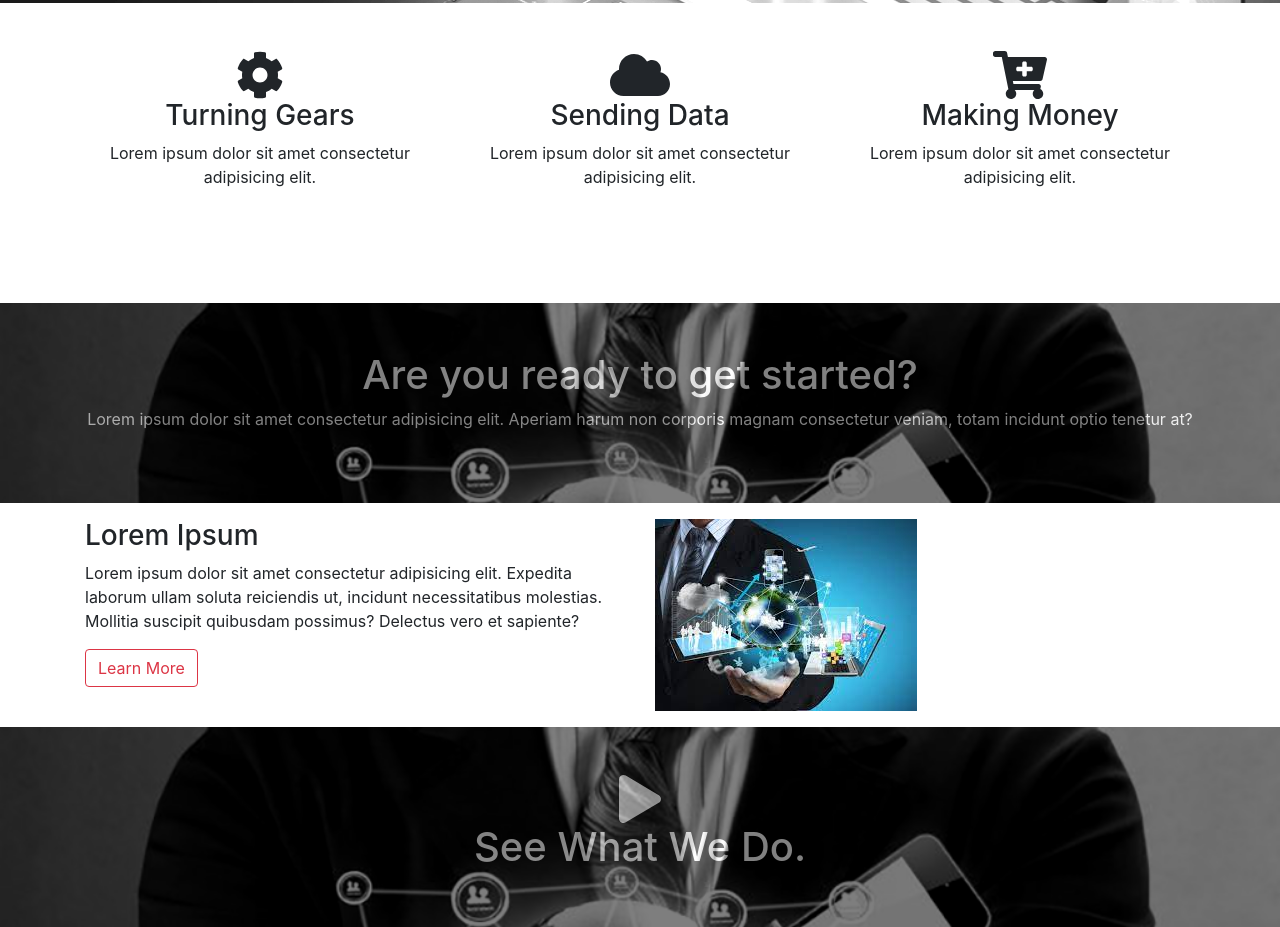
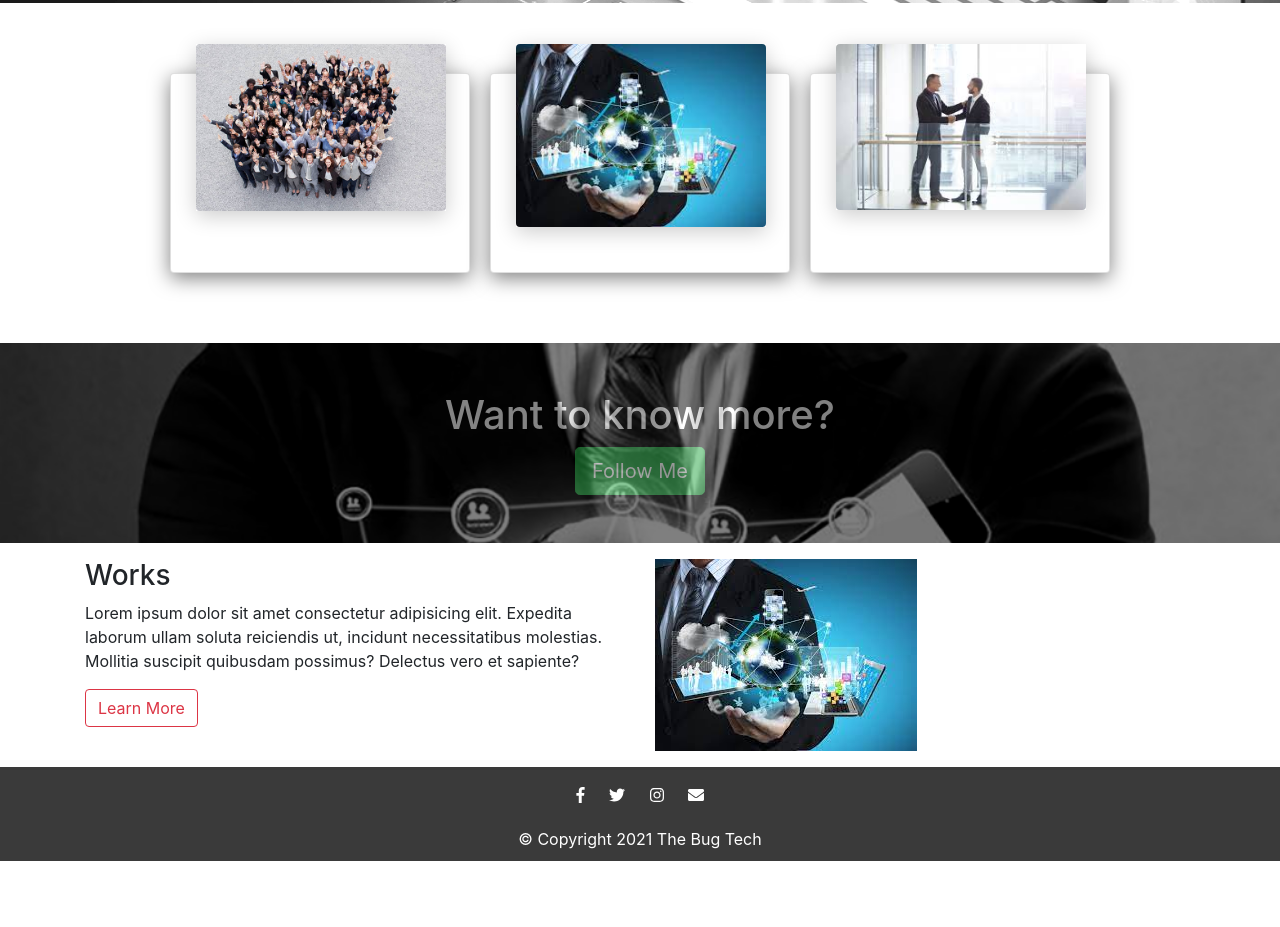
Before and after one commit to leo-alcantara/TheBugTechProject, a plain HTML site: page index.html in a window 1280 px wide. Shown: the part 500-1427 px from the top of the page. After the commit the page ends 1377 px from the top, so only its background shows below. Drawn offline with nearby package versions, Linux system fonts and the light colour scheme; a web font is replaced by a local one.

Commit message:
New stuff

```diff
--- a/css/styles.css
+++ b/css/styles.css
@@ -1,3 +1,8 @@
+
+body{
+    margin: 0;
+}
+
 .navbar .nav-link{
     font-size: 14px;
     text-transform: uppercase;
@@ -76,7 +81,6 @@ height: 300px;
     background-attachment: fixed;
     background-repeat: no-repeat;
     background-size: cover;
-
     text-align: center;
     color: white;
 }
@@ -85,7 +89,63 @@ height: 300px;
     color: white;
 }
 
-#video-modal{
-    width: 100%;
-    border: 0;
+
+.container .card {
+    max-width: 300px;
+    height: 200px;
+    margin: 70px 10px;
+    padding: 20px 15px;
+    box-shadow: 0 5px 20px rgba(0, 0, 0, 0.5);
+    transition: 0.3s ease-in-out
 }
+
+.container .card:hover {
+    height: 450px
+}
+
+.container .card .imgContainer {
+    position: relative;
+    width: 250px;
+    height: 250px;
+    top: -50px;
+    left: 10px;
+    z-index: 1;
+    box-shadow: 0 5px 20px rgba(0, 0, 0, 0.2)
+}
+
+.container .card .imgContainer img {
+    max-width: 100%;
+    border-radius: 4px
+}
+
+.container .card .content {
+    position: relative;
+    margin-top: -140px;
+    padding: 20px 15px;
+    text-align: center;
+    color: #111;
+    visibility: hidden;
+    opacity: 0;
+    pointer-events: none;
+    transition: 0.3s ease-in-out
+}
+
+.container .card:hover .content {
+    visibility: visible;
+    opacity: 1;
+    margin-top: -40px;
+    transition-delay: 0.3s
+}
+
+.footer{
+    background-color: rgb(58, 58, 58);
+    text-align: center;
+    color: white;
+}
+.social-icon {
+    margin: 20px 10px;
+  }
+
+  .p-footer{
+    padding-bottom: 10px;
+  }
--- a/index.html
+++ b/index.html
@@ -30,9 +30,9 @@
 
     <!-- NAV BAR -->
 
-<nav class="navbar navbar-expand-sm navbar-dark bg-dark">
+<nav class="navbar navbar-expand-sm navbar-dark bg-dark sticky-top">
 <div class="container">
-<img src="Images/logo_the_bug.png" alt="The Bug Logo" class="navbar-brand">
+<img src="Images/logo-white.png" alt="The Bug Logo" class="navbar-brand">
 <button class="navbar-toggler" data-toggle="collapse" data-target="#navbarCollapse">
     <span class="navbar-toggler-icon"></span>
 </button>
@@ -43,18 +43,19 @@
             <a href="#navbarCollapse" class="nav-link">Home</a>
         </li>
         <li class="nav-item">
-            <a href="#" class="nav-link">About</a>
+            <a href="#about" class="nav-link">About</a>
         </li>
         <li class="nav-item">
-            <a href="#" class="nav-link">Works</a>
+            <a href="#works" class="nav-link">Works</a>
         </li>
         <li class="nav-item">
-            <a href="#" class="nav-link">Contact</a>
+            <a href="#contact" class="nav-link">Contact</a>
         </li>
     </ul>
 </div>
 </div>
 </nav>
+
 
 <!-- CAROUSEL -->
 
@@ -110,52 +111,97 @@
 </div>
 </section>
 
-<!-- HOME ICON SECTION-->
+<!-- CARDS SECTION-->
 
-<section id="home-icons" class="py-5">
+<div id="about" class="container d-flex align-items-center justify-content-center position-relative flex-wrap">
+    <div class="row">
+    <div class="card d-flex position-relative flex-column">
+        <div class='imgContainer'>
+            <img src='Images/who.jpg' alt="WHO">
+        </div>
+        <div class="content">
+            <h2>Who we are</h2>
+            <p>Lorem ipsum dolor sit amet, consectetur adipiscing elit.
+                Suspendisse eget velit tristique, sollicitudin leo viverra,
+                suscipit neque. Aliquam ut facilisis urna, in pretium nibh.
+                Morbi in leo in eros commodo volutpat ac sed dolor.</p>
+        </div>
+    </div>
+    <div class="card d-flex position-relative flex-column">
+        <div class='imgContainer'>
+            <img src='Images/what.jpg' alt="WHAT">
+        </div>
+        <div class="content">
+            <h2>What we do</h2>
+            <p>Lorem ipsum dolor sit amet, consectetur adipiscing elit.
+                Suspendisse eget velit tristique, sollicitudin leo viverra,
+                suscipit neque. Aliquam ut facilisis urna, in pretium nibh.
+                Morbi in leo in eros commodo volutpat ac sed dolor.</p>
+        </div>
+    </div>
+    <div class="card d-flex position-relative flex-column">
+        <div class='imgContainer'>
+            <img src='Images/how.jpg' alt="HOW">
+        </div>
+        <div class="content">
+            <h2>How we do it</h2>
+            <p>Lorem ipsum dolor sit amet, consectetur adipiscing elit.
+                Suspendisse eget velit tristique, sollicitudin leo viverra,
+                suscipit neque. Aliquam ut facilisis urna, in pretium nibh.
+                Morbi in leo in eros commodo volutpat ac sed dolor.</p>
+        </div>
+    </div>
+</div>
+</div>
+
+<!--<section id="home-icons" class="py-5">
     <div class="container">
         <div class="row">
             <div class="col-md-4 mb-4 text-center">
-                <i class="fas fa-cog fa-3x mb-e"></i>
-                <h3>Turning Gears</h3>
-                <p>Lorem ipsum dolor sit amet consectetur adipisicing elit.</p>
+                <i class="fas fa-users fa-3x mb-e"></i>
+                <h3>Who we are</h3>
+                <p>Lorem ipsum dolor sit amet consectetur adipisicing elit,
+                    lorem ipsum dolor sit amet consectetur adipisicing elit.</p>
             </div>
             <div class="col-md-4 mb-4 text-center">
-                <i class="fas fa-cloud fa-3x mb-e"></i>
-                <h3>Sending Data</h3>
-                <p>Lorem ipsum dolor sit amet consectetur adipisicing elit.</p>
+                <i class="fas fa-microchip fa-3x mb-e"></i>
+                <h3>What we do</h3>
+                <p>Lorem ipsum dolor sit amet consectetur adipisicing elit,
+                    lorem ipsum dolor sit amet consectetur adipisicing elit</p>
             </div>
             <div class="col-md-4 mb-4 text-center">
-                <i class="fas fa-cart-plus fa-3x mb-e"></i>
-                <h3>Making Money</h3>
-                <p>Lorem ipsum dolor sit amet consectetur adipisicing elit.</p>
+                <i class="fas fa-cog fa-3x mb-e"></i>
+                <h3>How we do it</h3>
+                <p>Lorem ipsum dolor sit amet consectetur adipisicing elit,
+                    lorem ipsum dolor sit amet consectetur adipisicing elit</p>
             </div>
         </div>
     </div>
-</section>
+</section> -->
 
-<!-- HOME HEADING SECTION -->
+<!-- WANT TO KNOW MORE SECTION -->
+
 
 <section id="home-heading" class="p-5">
     <div class="dark-overlay">
         <div class="row">
             <div class="col">
                 <div class="container pt-5">
-                    <h1>Are you ready to get started?</h1>
-                    <p class="d-none d-md-block">Lorem ipsum dolor sit amet consectetur adipisicing elit. Aperiam harum non corporis
-                        magnam consectetur veniam, totam incidunt optio tenetur at?</p>
+                    <h1>Want to know more?</h1>
+                    <a href="#" class="btn btn-success btn-lg">Follow Me</a>
                 </div>
             </div>
         </div>
     </div>
 </section>
 
-<!-- INFO SECTION -->
-<section id="info" class="py-3">
+<!-- WORKS SECTION -->
+
+<section id="works" class="py-3">
     <div class="container">
         <div class="row">
            <div class="col-md-6 align-sel-center">
-               <h3>Lorem Ipsum</h3>
+               <h3>Works</h3>
                <p>Lorem ipsum dolor sit amet consectetur adipisicing elit. Expedita laborum ullam soluta
                    reiciendis ut, incidunt necessitatibus molestias.
                    Mollitia suscipit quibusdam possimus? Delectus vero et sapiente?</p>
@@ -168,7 +214,19 @@
     </div>
 </section>
 
-<!-- VIDEO PLAY -->
+<!-- Footer -->
+
+<footer class="footer" id="footer">
+    <div class="container-fluid">
+      <i class="social-icon fab fa-facebook-f"></i>
+      <i class="social-icon fab fa-twitter"></i>
+      <i class="social-icon fab fa-instagram"></i>
+      <i class="social-icon fas fa-envelope"></i>
+      <p class="p-footer">© Copyright 2021 The Bug Tech</p>
+    </div>
+  </footer>
+
+<!-- VIDEO PLAY
 
 <section id="video-play">
     <div class="dark-overlay">
@@ -186,7 +244,7 @@
     </div>
 </section>
 
-<!-- VIDEO MODAL -->
+
 <div class="modal fade" id="videoModal">
      <div class="modal-dialog">
          <div class="modal-content">
@@ -194,12 +252,12 @@
                  <button class="close" data-dismiss="modal">
                      <span>&times;</span>
                  </button>
-                 <iframe src="videos/Ztockholm.mp4" height="350" allowfullscreen></iframe>
+                 <iframe src="videos/Ztockholm.mp4" frameborder="0" height="350" width="100%" allowfullscreen></iframe>
              </div>
          </div>
      </div>
 </div>
-
+-->
 
 
 
```
Also changed, not shown: Images/logo-white.png (added).
